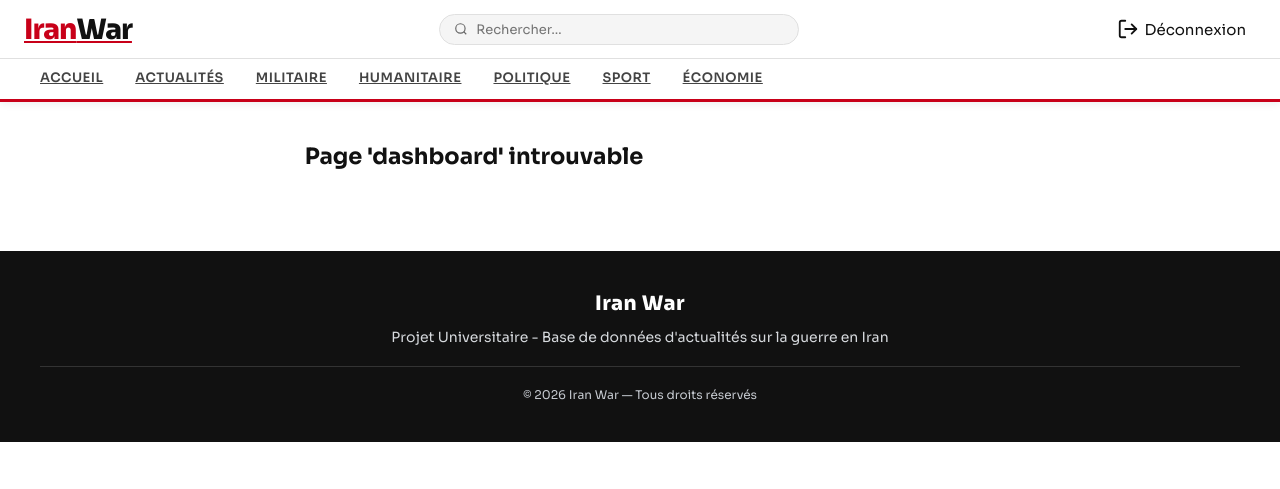
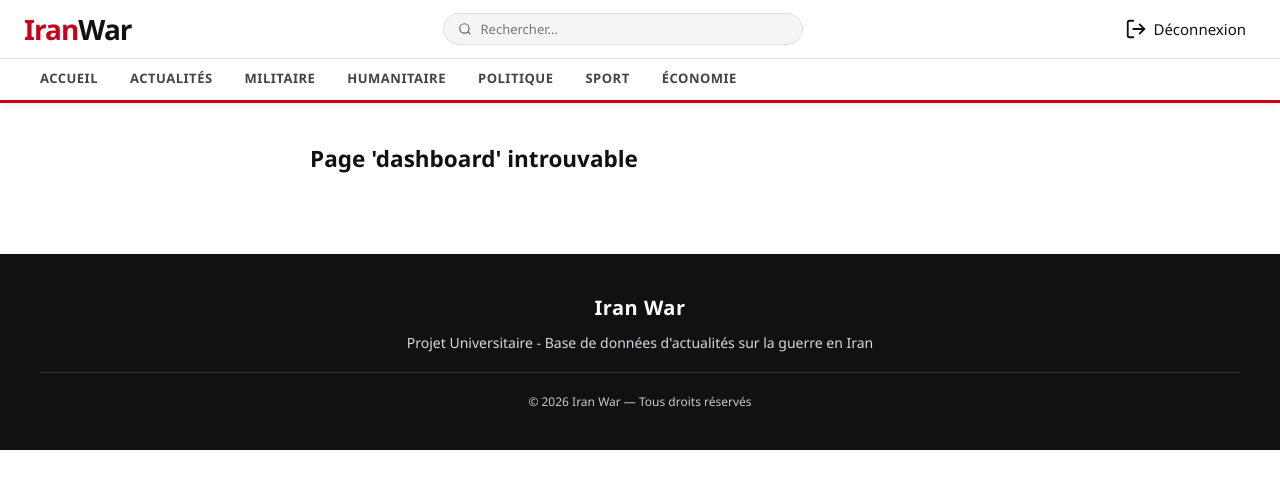
Before and after one commit to Tendriniavvo/SEO-Practise, a PHP site: page /admin/pages/pages/index.php?page=dashboard in a window 1280 px wide. Shown: the top 489 px of the page. Run offline with PHP 8.4, Linux system fonts and the light colour scheme; a user stored in the database is signed in; data comes from the database, SQL or seed files in the repository.

Commit message:
css soulignes fixed

```diff
--- a/www/front/assets/css/style.css
+++ b/www/front/assets/css/style.css
@@ -9,10 +9,12 @@
       --white: #ffffff;
       --tag-bg: #fff0f2;
       --tag-color: #c80019;
+      --font-sans: "Segoe UI", Roboto, "Helvetica Neue", Arial, sans-serif;
+      --font-serif: Georgia, "Times New Roman", serif;
     }
 
     body {
-      font-family: 'Sora', sans-serif;
+      font-family: var(--font-sans);
       background: var(--white);
       color: var(--dark);
       font-size: 15px;
@@ -30,8 +32,14 @@
       border: 0;
     }
 
-    a { color: inherit; }
-    a:hover { color: var(--red); }
+    a {
+      color: inherit;
+      text-decoration: none;
+    }
+    a:hover {
+      color: var(--red);
+      text-decoration: none;
+    }
 
     a:focus-visible,
     button:focus-visible,
@@ -89,7 +91,7 @@
       outline: none;
       font-size: 13px;
       width: 100%;
-      font-family: 'Sora', sans-serif;
+      font-family: var(--font-sans);
     }
     .search-bar svg { color: #666; flex-shrink: 0; }
     .header-actions { display: flex; gap: 12px; align-items: center; }
--- a/www/front/pages/components/header.php
+++ b/www/front/pages/components/header.php
@@ -25,14 +25,14 @@
     <meta name="twitter:image" content="<?= htmlspecialchars($seoImage, ENT_QUOTES, 'UTF-8') ?>" />
   <?php endif; ?>
 
-  <link rel="preconnect" href="https://fonts.googleapis.com">
-  <link rel="preconnect" href="https://fonts.gstatic.com" crossorigin>
-  <link rel="preload" as="style" href="https://fonts.googleapis.com/css2?family=Sora:wght@400;600;700;800&family=Lora:ital,wght@0,400;0,600;1,400&display=swap">
-  <link rel="stylesheet" href="https://fonts.googleapis.com/css2?family=Sora:wght@400;600;700;800&family=Lora:ital,wght@0,400;0,600;1,400&display=swap" media="print" onload="this.media='all'"/>
-  <noscript>
-    <link rel="stylesheet" href="https://fonts.googleapis.com/css2?family=Sora:wght@400;600;700;800&family=Lora:ital,wght@0,400;0,600;1,400&display=swap"/>
-  </noscript>
-  <link rel="stylesheet" href="/front/assets/css/style.css">
+  <?php if (!empty($seoPreloadImage)): ?>
+    <link rel="preload" as="image" href="<?= htmlspecialchars($seoPreloadImage, ENT_QUOTES, 'UTF-8') ?>" fetchpriority="high" />
+  <?php endif; ?>
+  <?php
+    $frontCssPath = __DIR__ . '/../../assets/css/style.css';
+    $frontCssVersion = file_exists($frontCssPath) ? filemtime($frontCssPath) : time();
+  ?>
+  <link rel="stylesheet" href="/front/assets/css/style.css?v=<?= (int) $frontCssVersion ?>">
 </head>
 <body>
 
--- a/www/front/pages/modules.php
+++ b/www/front/pages/modules.php
@@ -7,10 +7,24 @@
 // En-têtes de sécurité pour les bonnes pratiques Lighthouse
 header("X-Content-Type-Options: nosniff");
 header("X-Frame-Options: SAMEORIGIN");
-header("X-XSS-Protection: 1; mode=block");
 header("Referrer-Policy: strict-origin-when-cross-origin");
-// CSP de base (autorise les polices Google et les images locales/distantes)
-header("Content-Security-Policy: default-src 'self'; script-src 'self' 'unsafe-inline' 'unsafe-eval'; style-src 'self' 'unsafe-inline' https://fonts.googleapis.com; font-src 'self' https://fonts.gstatic.com; img-src 'self' data: *; connect-src 'self';");
+header("Cross-Origin-Opener-Policy: same-origin");
+header("Cross-Origin-Resource-Policy: same-site");
+header("Permissions-Policy: geolocation=(), microphone=(), camera=(), payment=(), usb=(), interest-cohort=()");
+header("Strict-Transport-Security: max-age=31536000; includeSubDomains; preload");
+
+$csp = "default-src 'self'; "
+    . "base-uri 'self'; "
+    . "object-src 'none'; "
+    . "frame-ancestors 'self'; "
+    . "form-action 'self'; "
+    . "script-src 'self' blob:; "
+    . "script-src-elem 'self' blob:; "
+    . "style-src 'self' 'unsafe-inline'; "
+    . "font-src 'self' data:; "
+    . "img-src 'self' data: https: http:; "
+    . "connect-src 'self';";
+header("Content-Security-Policy: " . $csp);
 
 require_once __DIR__ . '/../../config/db.php';
 require_once __DIR__ . '/../inc/fonction.php';
@@ -31,6 +45,7 @@ $seoKeywords = 'guerre en iran, actualités iran, géopolitique moyen-orient, co
 $seoType = 'website';
 $seoCanonical = $baseUrl . $requestPath;
 $seoImage = '';
+$seoPreloadImage = '';
 
 if ($page === 'article' && isset($_GET['slug'])) {
     $slug = preg_replace('/[^a-z0-9\-]/i', '', $_GET['slug']);
@@ -52,6 +67,7 @@ if ($page === 'article' && isset($_GET['slug'])) {
             } else {
                 $seoImage = $baseUrl . $imagePath;
             }
+            $seoPreloadImage = $seoImage;
         }
     } else {
         $seoTitle = 'Article - ' . $siteName;
@@ -74,6 +90,22 @@ if ($page === 'article' && isset($_GET['slug'])) {
     $seoCanonical = $baseUrl . '/front/actualites';
 }
 
+if ($page === 'actu_generale') {
+    $slugForHero = isset($_GET['categorie'])
+        ? preg_replace('/[^a-z0-9\-]/i', '', $_GET['categorie'])
+        : null;
+    $heroForPreload = getArticleHero($pdo, $slugForHero);
+
+    if (!empty($heroForPreload['image_url'])) {
+        $heroImagePath = frontImageUrl($heroForPreload['image_url']);
+        if (strpos($heroImagePath, 'http://') === 0 || strpos($heroImagePath, 'https://') === 0) {
+            $seoPreloadImage = $heroImagePath;
+        } else {
+            $seoPreloadImage = $baseUrl . $heroImagePath;
+        }
+    }
+}
+
 // Layout à utiliser (extensible : on pourrait avoir layout "article", "admin", etc.)
 $layout = 'default';
 
--- a/www/front/pages/pages/article.php
+++ b/www/front/pages/pages/article.php
@@ -132,7 +132,7 @@ $aNePasManquer = getANePasManquer($pdo, $article['id_article'], 3);
                 }
                 .tinymce-content a {
                     color: var(--red);
-                    text-decoration: underline;
+                    text-decoration: none;
                 }
                 .tinymce-content ul, .tinymce-content ol {
                     margin-left: 40px;
```
Also changed, not shown: other parts of www/front/assets/css/style.css (+9 -20 lines).
